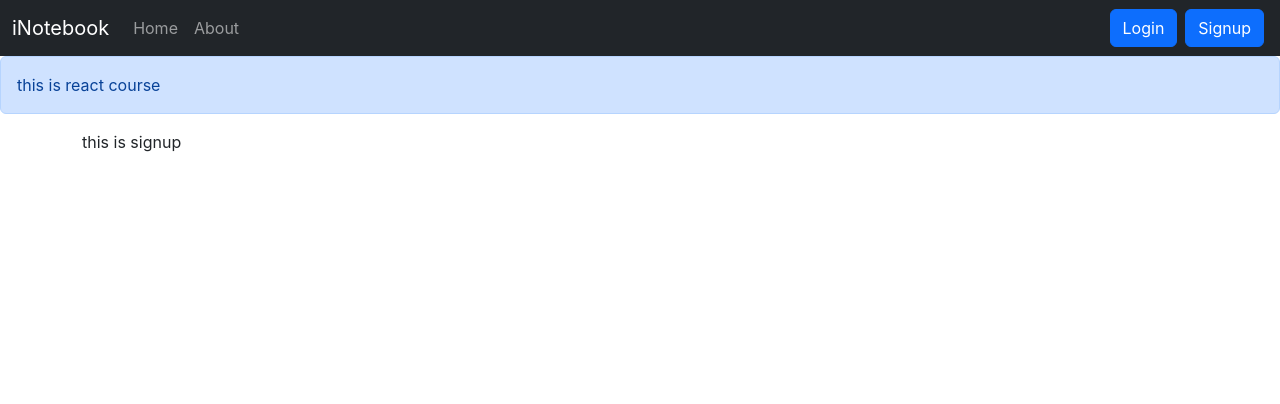
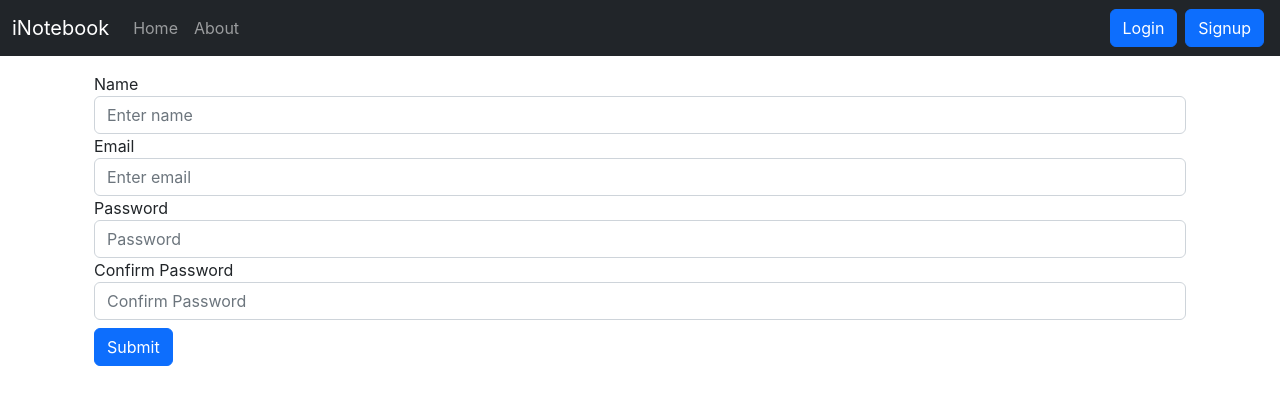
Before and after one commit to Manishjain92744/iNotebook, a React (Create React App) app: page /SignUp in a window 1280 px wide. Shown: the top 404 px of the page. Built offline with nearby package versions, Linux system fonts and the light colour scheme.

Commit message:
signup component is added

```diff
--- a/src/App.js
+++ b/src/App.js
@@ -7,20 +7,31 @@ import NoteState from './context/notes/NoteState';
 import Alert from './component/Alert';
 import Login from './component/Login';
 import Signup from './component/SignUp';
+import {useState} from 'react'
 
 function App() {
+  const [alert , setAlert] = useState(null);
+  const showAlert = (message , type)=>{
+    setAlert ({
+    msg : message ,
+    type : type
+    })
+    setTimeout(()=> {
+      setAlert(null);
+    },1500);
+  }
   return (
     <>
     <NoteState>
      <BrowserRouter>
      <Navbar/>
-     <Alert  message="this is react course"/>
+     <Alert alert={alert}/>
      <div className="container">
     <Routes>
-        <Route exact path="/" element={<Home />} />
+        <Route exact path="/" element={<Home showAlert={showAlert} />} />
         <Route exact path="About" element={<Abouts />} />
-        <Route exact path="Login" element={<Login />} />
-        <Route exact path="SignUp" element={<Signup />} />
+        <Route exact path="Login" element={<Login showAlert={showAlert} />} />
+        <Route exact path="SignUp" element={<Signup showAlert={showAlert} />} />
     </Routes>
     </div>
   </BrowserRouter>
--- a/src/component/AddNote.js
+++ b/src/component/AddNote.js
@@ -2,7 +2,7 @@ import React from "react";
 import noteContext from "../context/notes/noteContext";
 import { useState ,useContext } from "react";
 
-const AddNote = () => {
+const AddNote = (props) => {
   const context = useContext(noteContext);
   const { addNote } = context;
 
@@ -12,6 +12,7 @@ const AddNote = () => {
    e.preventDefault();
     addNote(note.title,note.description,note.tag);
     setNote({title:"",description:"",tag:""})
+    props.showAlert("Added successfully " , "success");
   } ;
   const onChange =(e)=>{
     setNote({...note,[e.target.name]: e.target.value})
--- a/src/component/Alert.js
+++ b/src/component/Alert.js
@@ -1,13 +1,18 @@
-import React from "react";
+import React from 'react'
 
-const Alert = (props) => {
+ function Alert(props) {
+    const capitalize = (word)=>{
+        if (word==="danger") {
+          word="error";
+        }
+        const  lower = word.toLowerCase();
+        return lower.charAt(0).toUpperCase()+ lower.slice(1);
+    }
   return (
-    <div>
-      <div className="alert alert-primary" role="alert">
-        {props.message}
-      </div>
-    </div>
-  );
-};
+    props.alert && <div className={`alert alert-${props.alert.type} alert-dismissible fade show`} role="alert">
+    <strong style = {{color : props.mode==='dark'?'red':'green'}}> {capitalize(props.alert.type)}  </strong> : {props.alert.msg}
+       </div>
+  )
+}
 
-export default Alert;
+export default Alert
--- a/src/component/Home.js
+++ b/src/component/Home.js
@@ -1,9 +1,11 @@
 import React from "react";
 import Notes from "./Notes";
-const Home = () => {
+
+const Home = (props) => {
+  const {showAlert} = props;
   return (
     <div >
-       <Notes/>
+       <Notes showAlert={showAlert} />
     </div>
   );
 };
--- a/src/component/Login.js
+++ b/src/component/Login.js
@@ -1,7 +1,7 @@
 import React,{useState} from "react";
 import { useNavigate } from "react-router-dom";
 
-const Login = () => {
+const Login = (props) => {
     const [credentials ,setCredentials]=useState({email:"",password:""});
     const navigate = useNavigate();
 
@@ -20,10 +20,11 @@ const Login = () => {
         // save the auth token and redirect
         localStorage.setItem('token',json.authtoken);
         navigate("/");
+        props.showAlert("Logged in Successfully " ,"success");
 
       }
       else {
-        alert("invalid credentials")
+        props.showAlert("Invalid crendentials " ,"danger");
       }
   };
 
--- a/src/component/Noteitem.js
+++ b/src/component/Noteitem.js
@@ -12,7 +12,7 @@ const Noteitem = (props) => {
         <div className="card-body">
           <div className="d-flex align-items-center">
           <h5 className="card-title">{note.title}</h5>
-          <i className="fa-solid fa-trash mx-2" onClick={()=>{deleteNote(note._id)}}></i>
+          <i className="fa-solid fa-trash mx-2" onClick={()=>{deleteNote(note._id); props.showAlert("Deleted successfully " , "success");}}></i>
           <i className="fa-solid fa-pen-to-square mx-2" onClick={() => {updateNote(note)}}></i>
           </div>
           <p className="card-text">
--- a/src/component/Notes.js
+++ b/src/component/Notes.js
@@ -5,7 +5,7 @@ import AddNote from "./AddNote";
 import { useEffect , useState } from "react";
 import { useContext, useRef } from "react";
 
-const Notes = () => {
+const Notes = (props) => {
   const context = useContext(noteContext);
   const { notes, getNotes , editNote} = context;
   useEffect(() => {
@@ -19,12 +19,13 @@ const [note  ,setNote] = useState({id : "", etitle : "" , edescription :"",etag
   const updateNote = (currentNote) => {
     ref.current.click();
     setNote({id: currentNote._id, etitle : currentNote.title , edescription : currentNote.description , etag : currentNote.tag})
+
   }
 
   const handleClick = (e) => {
-
     editNote( note.id , note.etitle , note.edescription , note.etag);
     refClose.current.click();
+    props.showAlert("updated successfully " , "success");
    }
 
    const onChange =(e)=>{
@@ -34,7 +35,7 @@ const [note  ,setNote] = useState({id : "", etitle : "" , edescription :"",etag
 
   return (
     <>
-      <AddNote />
+      <AddNote  showAlert={props.showAlert}/>
       <button
         ref={ref}
         type="button"
@@ -141,7 +142,7 @@ const [note  ,setNote] = useState({id : "", etitle : "" , edescription :"",etag
         <h4> {notes.length===0 && 'No notes to display'}</h4>
         {notes.map((note) => {
           return (
-            <Noteitem key={note._id} updateNote={updateNote} note={note} />
+            <Noteitem key={note._id} updateNote={updateNote} note={note} showAlert={props.showAlert} />
           );
         })}
         </div>
--- a/src/component/SignUp.js
+++ b/src/component/SignUp.js
@@ -1,10 +1,94 @@
-import React from 'react'
+import React,{useState} from "react";
+import { useNavigate } from "react-router-dom";
 
-const SignUp = () => {
+const SignUp = (props) => {
+  const [credentials ,setCredentials]=useState({name: "" , email: "" , password: "" , cpassword: ""});
+  const navigate = useNavigate();
+
+const handleSubmit =  async (e) => {
+  e.preventDefault();
+  const {name,email,password} = credentials;
+  const response =  await fetch("http://localhost:5000/api/auth/createuser", {
+      method: 'POST',
+      headers: {
+        'Content-Type': 'application/json'
+      },
+      body: JSON.stringify({name,email,password})
+    });
+    const json = await response.json();
+    console.log(json);
+    if(json.success){
+      // save the auth token and redirect
+      localStorage.setItem('token',json.authtoken);
+      navigate("/login");
+      props.showAlert("Account created Successfully " ,"success");
+
+    }
+    else {
+      props.showAlert("Invalid Details " ,"danger");
+    }
+};
+
+const onChange = (e) => {
+  setCredentials({ ...credentials, [e.target.name]: e.target.value });
+};
   return (
-    <div>
-      this is signup
-    </div>
+    <div className="container my-3">
+    <form  onSubmit={handleSubmit}>
+    <div className="form-group">
+        <label htmlFor="exampleInputEmail1"> Name </label>
+        <input
+          type="text"
+          className="form-control"
+          id="name"
+          aria-describedby="emailHelp"
+          placeholder="Enter name"
+          name="name"
+          onChange={onChange}
+        />
+      </div>
+      <div className="form-group">
+        <label htmlFor="exampleInputEmail1">Email </label>
+        <input
+          type="email"
+          className="form-control"
+          id="email"
+          aria-describedby="emailHelp"
+          placeholder="Enter email"
+          name="email"
+          onChange={onChange}
+        />
+      </div>
+      <div className="form-group">
+        <label htmlFor="exampleInputPassword1">Password</label>
+        <input
+         onChange={onChange}
+          type="password"
+          className="form-control"
+          id="password"
+          name="password"
+          placeholder="Password"
+          value={credentials.password}
+          minLength={5} required
+        />
+      </div>
+      <div className="form-group">
+        <label htmlFor="exampleInputPassword1">Confirm Password</label>
+        <input
+         onChange={onChange}
+          type="password"
+          className="form-control"
+          id="cpassword"
+          name="cpassword"
+          placeholder="Confirm Password"
+          minLength={5} required
+        />
+      </div>
+      <button type="submit" className="btn btn-primary my-2">
+        Submit
+      </button>
+    </form>
+  </div>
   )
 }
 
```
Also changed, not shown: 1 other file (tests, documents, lock files or other folders).
